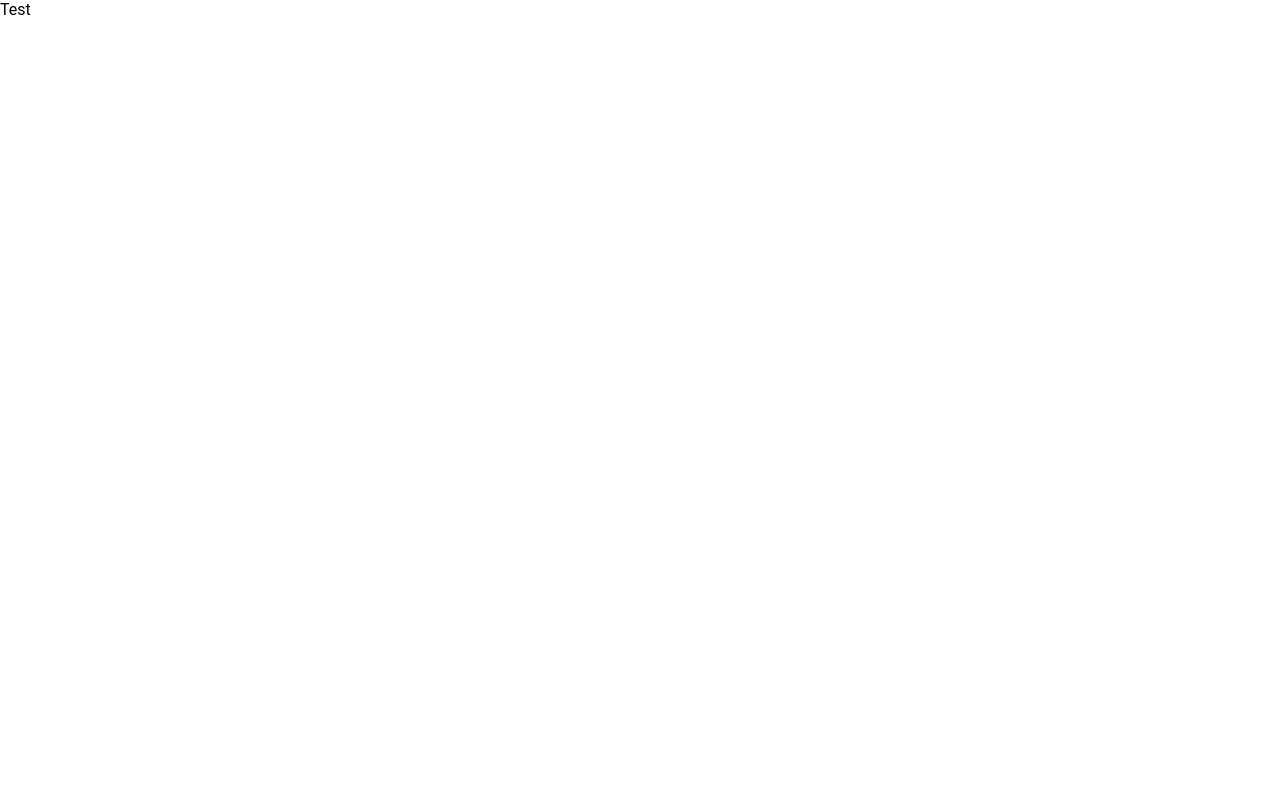
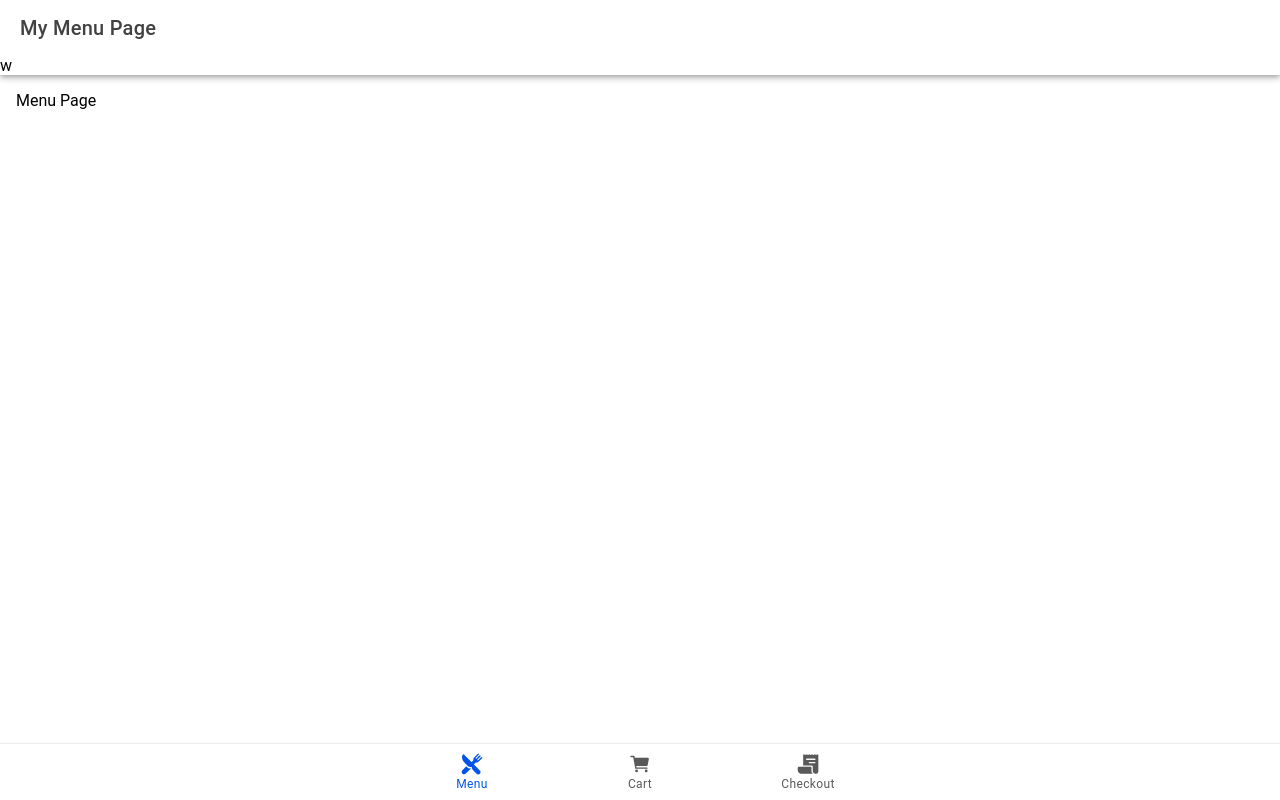
Before and after one commit to clintuy/fnstr-restaurant-ordering-system, a React (Vite) app: page / in a window 1280 px wide. Built offline with nearby package versions, Linux system fonts and the light colour scheme.

Commit message:
Add needed dependencies and create pages

```diff
--- a/package.json
+++ b/package.json
@@ -14,11 +14,15 @@
   "dependencies": {
     "@ionic/react": "^8.5.0",
     "@ionic/react-router": "^8.5.0",
+    "@reduxjs/toolkit": "^2.10.1",
     "@types/react-router": "^5.1.20",
     "@types/react-router-dom": "^5.3.3",
+    "axios": "^1.13.2",
+    "fuse.js": "^7.1.0",
     "ionicons": "^7.4.0",
     "react": "19.0.0",
     "react-dom": "19.0.0",
+    "react-redux": "^9.2.0",
     "react-router": "^5.3.4",
     "react-router-dom": "^5.3.4"
   },
--- a/src/App.tsx
+++ b/src/App.tsx
@@ -1,5 +1,14 @@
-import { Redirect, Route } from "react-router-dom";
-import { IonApp, IonRouterOutlet, setupIonicReact } from "@ionic/react";
+import { restaurant, cart, receipt } from "ionicons/icons";
+import {
+  IonApp,
+  IonIcon,
+  IonLabel,
+  IonRouterOutlet,
+  IonTabBar,
+  IonTabButton,
+  IonTabs,
+  setupIonicReact,
+} from "@ionic/react";
 import { IonReactRouter } from "@ionic/react-router";
 
 /* Core CSS required for Ionic components to work properly */
@@ -31,15 +40,48 @@ import "@ionic/react/css/palettes/dark.system.css";
 
 /* Theme variables */
 import "./theme/variables.css";
+import { Route, Redirect } from "react-router";
+import CartPage from "./pages/CartPage";
+import CheckoutPage from "./pages/CheckOutPage";
+import MenuPage from "./pages/MenuPage";
 
 setupIonicReact();
 
-const App: React.FC = () => (
-  <IonApp>
-    <IonReactRouter>
-      <div>Test</div>
-    </IonReactRouter>
-  </IonApp>
-);
+const App: React.FC = () => {
+  return (
+    <IonApp>
+      <IonReactRouter>
+        <IonTabs>
+          <IonRouterOutlet>
+            {/* v5 Route syntax */}
+            <Route exact path="/" component={MenuPage} />
+            <Route exact path="/cart" component={CartPage} />
+            <Route exact path="/checkout" component={CheckoutPage} />
+
+            {/* Optional: redirect unknown paths */}
+            <Route render={() => <Redirect to="/" />} />
+          </IonRouterOutlet>
+
+          <IonTabBar slot="bottom">
+            <IonTabButton tab="menu" href="/">
+              <IonIcon icon={restaurant} />
+              <IonLabel>Menu</IonLabel>
+            </IonTabButton>
+
+            <IonTabButton tab="cart" href="/cart">
+              <IonIcon icon={cart} />
+              <IonLabel>Cart</IonLabel>
+            </IonTabButton>
+
+            <IonTabButton tab="checkout" href="/checkout">
+              <IonIcon icon={receipt} />
+              <IonLabel>Checkout</IonLabel>
+            </IonTabButton>
+          </IonTabBar>
+        </IonTabs>
+      </IonReactRouter>
+    </IonApp>
+  );
+};
 
 export default App;
--- /dev/null
+++ b/src/pages/CartPage.tsx
@@ -0,0 +1,22 @@
+import {
+  IonContent,
+  IonPage,
+  IonHeader,
+  IonToolbar,
+  IonTitle,
+} from "@ionic/react";
+export default function CartPage() {
+  return (
+    <IonPage>
+      <IonHeader>
+        <IonToolbar>
+          <IonTitle>My Cart</IonTitle>
+        </IonToolbar>
+      </IonHeader>
+
+      <IonContent className="ion-padding">
+        <div>Cart Page</div>
+      </IonContent>
+    </IonPage>
+  );
+}
--- /dev/null
+++ b/src/pages/CheckOutPage.tsx
@@ -0,0 +1,22 @@
+import {
+  IonContent,
+  IonPage,
+  IonHeader,
+  IonToolbar,
+  IonTitle,
+} from "@ionic/react";
+export default function CheckoutPage() {
+  return (
+    <IonPage>
+      <IonHeader>
+        <IonToolbar>
+          <IonTitle>My Checkout</IonTitle>
+        </IonToolbar>
+      </IonHeader>
+
+      <IonContent className="ion-padding">
+        <div>Checkout Page</div>
+      </IonContent>
+    </IonPage>
+  );
+}
--- /dev/null
+++ b/src/pages/MenuPage.tsx
@@ -0,0 +1,23 @@
+import {
+  IonContent,
+  IonPage,
+  IonHeader,
+  IonToolbar,
+  IonTitle,
+} from "@ionic/react";
+export default function CheckoutPage() {
+  return (
+    <IonPage>
+      <IonHeader>
+        <IonToolbar>
+          <IonTitle>My Menu Page</IonTitle>
+        </IonToolbar>
+        w
+      </IonHeader>
+
+      <IonContent className="ion-padding">
+        <div>Menu Page</div>
+      </IonContent>
+    </IonPage>
+  );
+}
```
Also changed, not shown: 1 other file (tests, documents, lock files or other folders).
